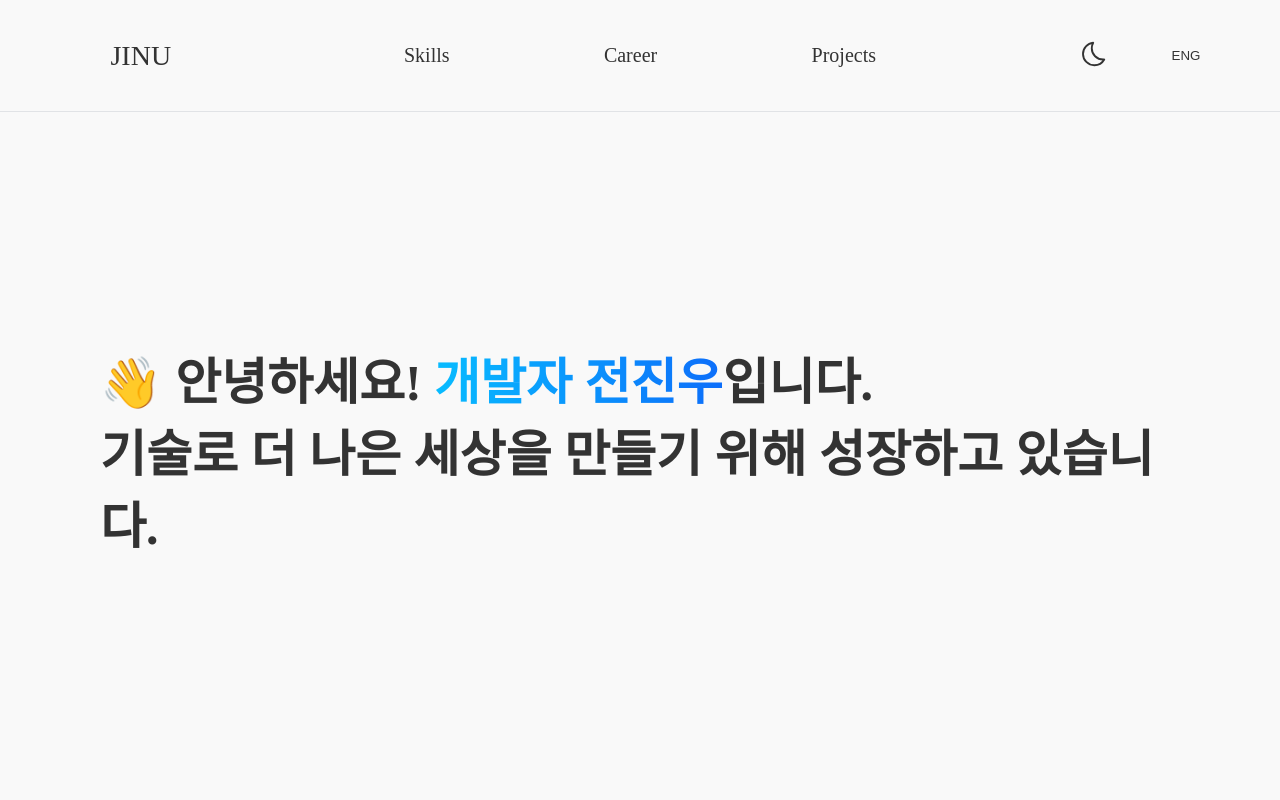
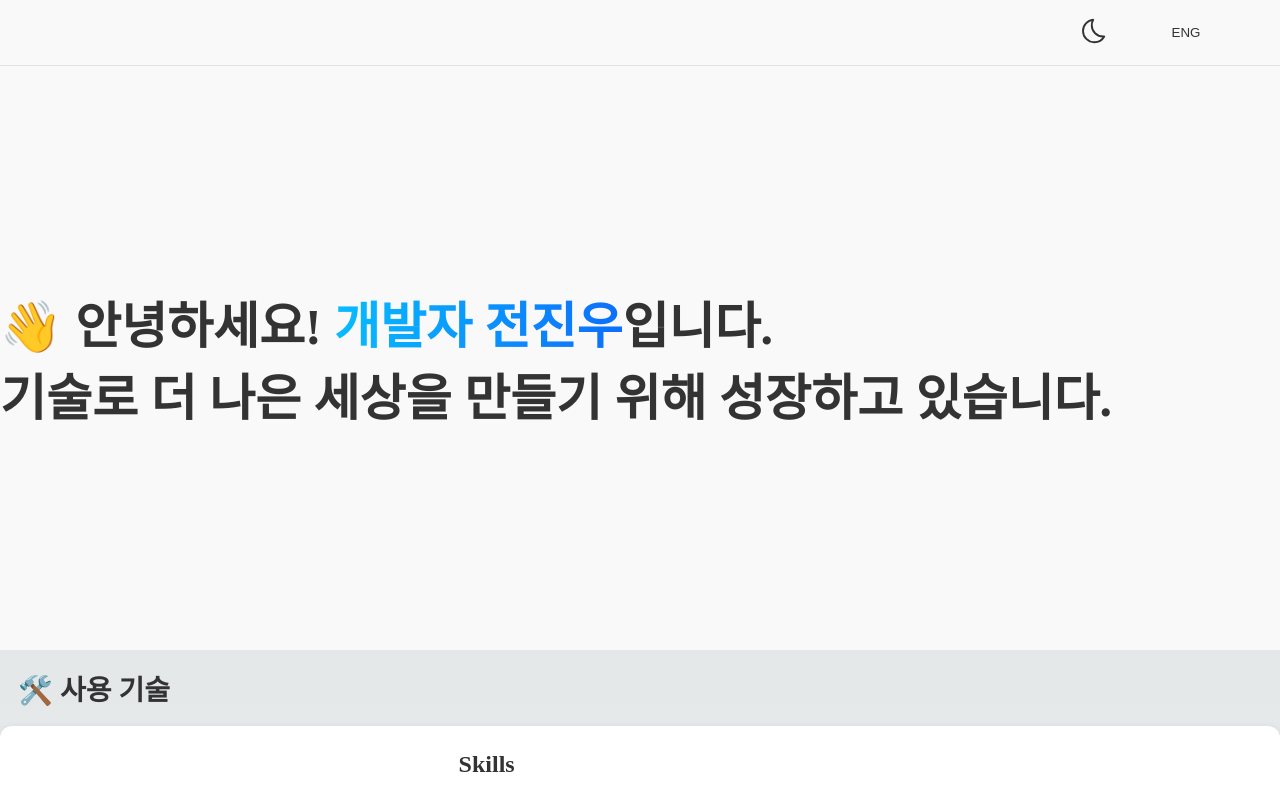
Before and after one commit to Jun-Jinu/portfolio, a Next.js app: page / in a window 1280 px wide. Both pictures are taken after a click on the button "KOR". Shown: the top 800 px of the page. Built offline with nearby package versions, Linux system fonts and the light colour scheme.

Commit message:
fix: 태그 오류 해결

```diff
--- a/components/common/img-card.tsx
+++ b/components/common/img-card.tsx
@@ -42,7 +42,7 @@ const Image = styled.img`
     border-top-right-radius: 12px;
 `;
 
-const CategoryContainer = styled.h4`
+const CategoryContainer = styled.h2`
     display: flex;
     font-size: 18px;
     font-weight: 400;
@@ -50,14 +50,14 @@ const CategoryContainer = styled.h4`
     margin: 0 0 10px;
 `;
 
-const Title = styled.h3`
+const Title = styled.h2`
     font-size: 24px;
     font-weight: 700;
     color: #000;
     margin: 20px 0 10px;
 `;
 
-const TagContainer = styled.p`
+const TagContainer = styled.div`
     display: flex;
 `;
 
--- a/components/common/scroll-to-top-botton.tsx
+++ b/components/common/scroll-to-top-botton.tsx
@@ -53,8 +53,8 @@ const ScrollToTopButton = () => {
     }, []);
 
     const scrollToTop = () => {
-        window.scroll({ top: 0, behavior: "smooth" });
-        //빠르게 하려면 instant
+        window.scroll({ top: 0, behavior: "instant" });
+        //느리게 하려면 smooth
     };
 
     return (
--- a/components/layout/navbar.tsx
+++ b/components/layout/navbar.tsx
@@ -77,30 +77,30 @@ const NavButton = styled.button<{ isDarkMode: boolean }>`
     }
 `;
 
-const Navbar: React.FC<NavbarProps> = ({
+const Navbar = ({
     darkMode,
     toggleDarkMode,
     lang,
     toggleLang,
-}) => {
+}: NavbarProps) => {
     return (
         <NavbarContainer darkMode={darkMode}>
             <NavLeftContainer>
-                <Link href="/jinu">
+                {/* <Link href="/jinu" passHref>
                     <NavMainLink isDarkMode={darkMode}>JINU</NavMainLink>
+                </Link> */}
+            </NavLeftContainer>
+            {/* <NavMenuContainer>
+                <Link href="/skills" passHref>
+                    <NavMenuLink isDarkMode={darkMode}>Skills</NavMenuLink>
                 </Link>
-            </NavLeftContainer>
-            <NavMenuContainer>
-                <NavMenuLink isDarkMode={darkMode} href="/skills">
-                    Skills
-                </NavMenuLink>
-                <NavMenuLink isDarkMode={darkMode} href="/career">
-                    Career
-                </NavMenuLink>
-                <NavMenuLink isDarkMode={darkMode} href="/projects">
-                    Projects
-                </NavMenuLink>
-            </NavMenuContainer>
+                <Link href="/career" passHref>
+                    <NavMenuLink isDarkMode={darkMode}>Career</NavMenuLink>
+                </Link>
+                <Link href="/projects" passHref>
+                    <NavMenuLink isDarkMode={darkMode}>Projects</NavMenuLink>
+                </Link>
+            </NavMenuContainer> */}
             <NavRightContainer>
                 <NavButton onClick={toggleDarkMode} isDarkMode={darkMode}>
                     {darkMode ? (
@@ -112,16 +112,16 @@ const Navbar: React.FC<NavbarProps> = ({
                             viewBox="0 0 24 24"
                             fill="none"
                             stroke="currentColor"
-                            stroke-width="1.5"
-                            stroke-linecap="round"
-                            stroke-linejoin="round"
+                            strokeWidth="1.5"
+                            strokeLinecap="round"
+                            strokeLinejoin="round"
                         >
                             <path
                                 d="M11.888 6.22c1.586 0 3.023.643 4.063 1.682 1.04 1.04 1.682 2.476 1.682 4.063 0 1.587-.643 3.023-1.682 4.063-1.04 1.04-2.477 1.682-4.063 1.682-1.587 0-3.023-.643-4.063-1.682-1.04-1.04-1.682-2.476-1.682-4.063 0-1.587.643-3.023 1.682-4.063 1.04-1.04 2.476-1.683 4.063-1.683z"
                                 transform="translate(-1423 -168) translate(79.5 145) translate(1248 24) translate(96)"
                             ></path>
                             <path
-                                stroke-width="1.5"
+                                strokeWidth="1.5"
                                 d="M18.972 4.88l-1.154 1.154 1.154-1.154 1.154-1.154-1.154 1.154zM4.608 19.245L3.453 20.4l1.155-1.155 1.154-1.154-1.154 1.154zM21.948 12.063L20.315 12.063 21.948 12.063 23.58 12.063zM1.632 12.063L0 12.063 1.632 12.063 3.265 12.063zM18.973 19.245l-1.154-1.154 1.154 1.154 1.154 1.155-1.154-1.155zM4.608 4.88L3.453 3.726 4.608 4.88l1.154 1.154L4.608 4.88zM11.824 1.905L11.824 3.538 11.824 1.905 11.824.273zM11.824 22.22L11.824 23.853 11.824 22.22 11.824 20.588z"
                                 transform="translate(-1423 -168) translate(79.5 145) translate(1248 24) translate(96)"
                             ></path>
@@ -135,12 +135,11 @@ const Navbar: React.FC<NavbarProps> = ({
                             viewBox="0 0 24 24"
                             fill="none"
                             stroke="currentColor"
-                            stroke-width="1.5"
-                            stroke-linecap="round"
-                            stroke-linejoin="round"
+                            strokeWidth="1.5"
+                            strokeLinecap="round"
+                            strokeLinejoin="round"
                         >
                             <path
-                                data-v-9f42629e=""
                                 d="M16.085 13.417c-5.013 0-9.076-4.04-9.076-9.023 0-1.596.42-3.093 1.152-4.394C3.58.456 0 4.3 0 8.977 0 13.961 4.064 18 9.076 18c3.407 0 6.372-1.868 7.924-4.628-.3.03-.605.045-.914.045z"
                                 transform="translate(-1344 -24) translate(1248 24) translate(96) translate(4 3)"
                             ></path>
--- a/pages/index.tsx
+++ b/pages/index.tsx
@@ -1,8 +1,6 @@
 import { useState } from "react";
 import Head from "next/head";
 import Image from "next/image";
-
-import styled from "styled-components";
 
 import Navbar from "@/components/layout/navbar";
 import Introduce from "@/components/common/introduce";
@@ -16,11 +14,6 @@ import Project from "@/components/common/project";
 export default function Home() {
     const [darkMode, setDarkMode] = useState(false);
     const [lang, setLang] = useState("kor");
-
-    const Main = styled.main`
-        background-color: #f9f9f9;
-        padding: 10px 100px;
-    `;
 
     const toggleDarkMode = () => {
         setDarkMode(!darkMode);
@@ -50,11 +43,11 @@ export default function Home() {
                 lang={lang}
                 toggleLang={toggleLang}
             />
-            <Main>
+            <main>
                 <Introduce />
                 <Skill />
                 <Project />
-            </Main>
+            </main>
             <Footer />
             <ScrollToTopButton />
         </>
--- a/styles/globals.css
+++ b/styles/globals.css
@@ -86,7 +86,7 @@ body {
 }
 
 body {
-  color: rgb(var(--foreground-rgb));
+  color: #f9f9f9;
   background: linear-gradient(
       to bottom,
       transparent,
```
